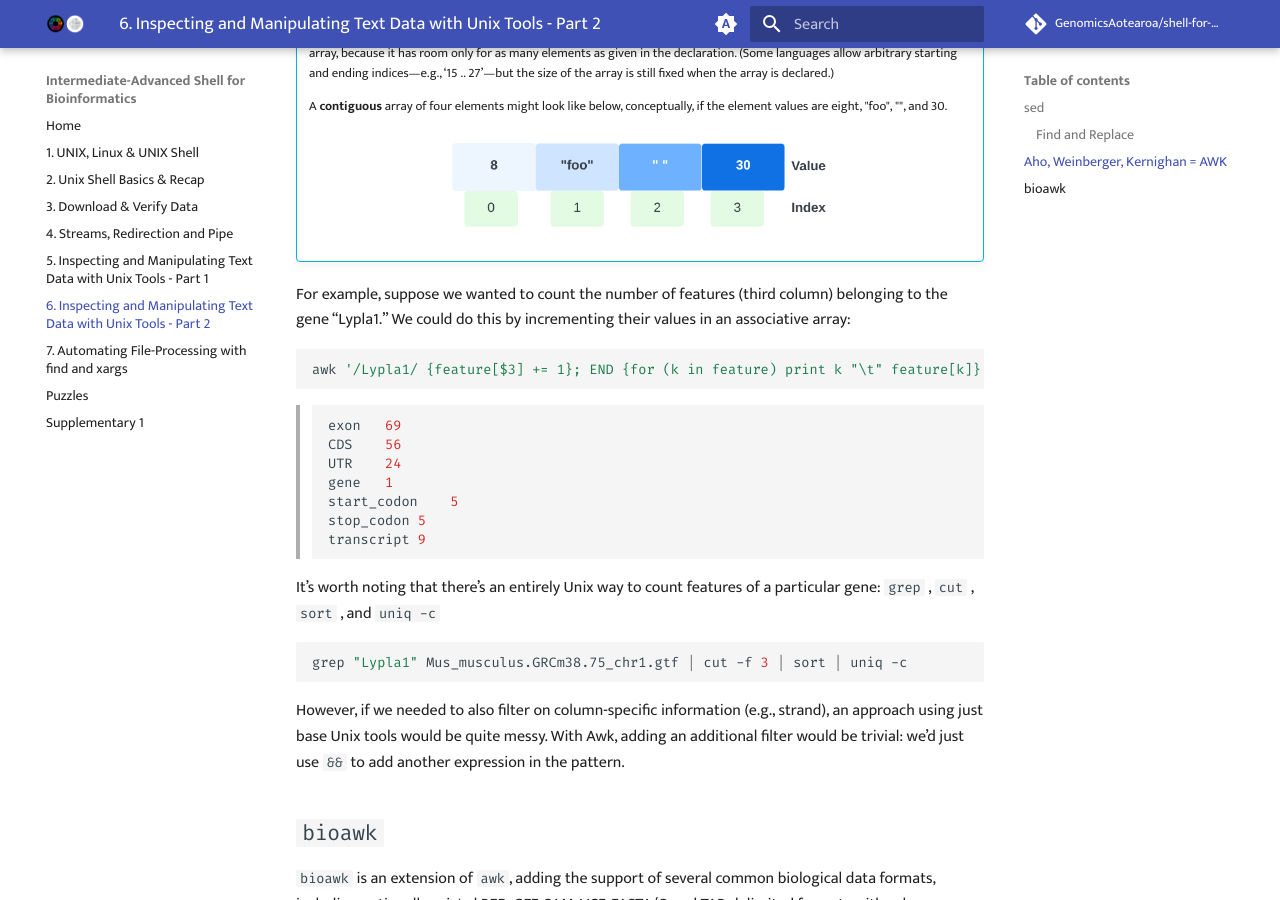
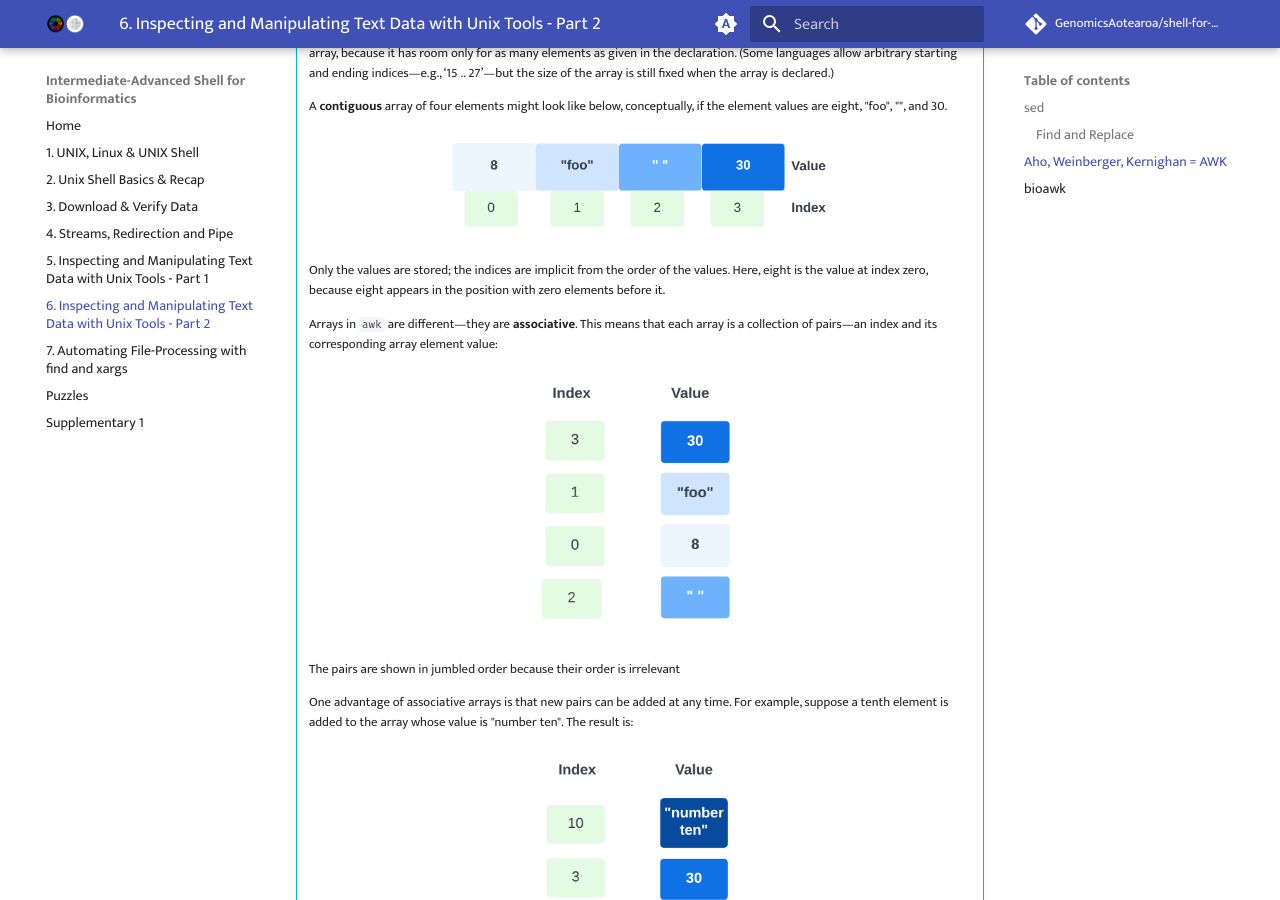
Before and after one commit to GenomicsAotearoa/shell-for-bioinformatics, an MkDocs documentation site: the page built from docs/5_inspectmanipulate2.md, in a window 1280 px wide and 900 px high, scrolled down 8111 px. Built offline with MkDocs 1.6.1 and Material for MkDocs 9.7.7, drawn with Linux system fonts in a browser that asks for light colours; comment, search, counter and statistics services are not loaded; the version menu is left out.

Commit message:
add array images

```diff
--- a/docs/5_inspectmanipulate2.md
+++ b/docs/5_inspectmanipulate2.md
@@ -371,6 +371,18 @@ awk '!/^#/ { print $1 "\t" $4-1 "\t" $5}' Mus_musculus.GRCm38.75_chr1.gtf | head
 
     <center>![image](./images/contiguous_array.png){width="400"}</center>
 
+    Only the values are stored; the indices are implicit from the order of the values. Here, eight is the value at index zero, because eight appears in the position with zero elements before it.
+
+    Arrays in `awk` are different—they are **associative**. This means that each array is a collection of pairs—an index and its corresponding array element value:
+
+    <center>![image](./images/associative_arrays.png){width="220"}</center>
+
+    The pairs are shown in jumbled order because their order is irrelevant
+
+    One advantage of associative arrays is that new pairs can be added at any time. For example, suppose a tenth element is added to the array whose value is "number ten". The result is:
+
+    <center>![image](./images/adv_associative_arrays.png){width="220"}</center>
+
 
 
 For example, suppose we wanted to count the number of features (third column) belonging to the gene “Lypla1.” We could do this by incrementing their values in an associative array:
```
